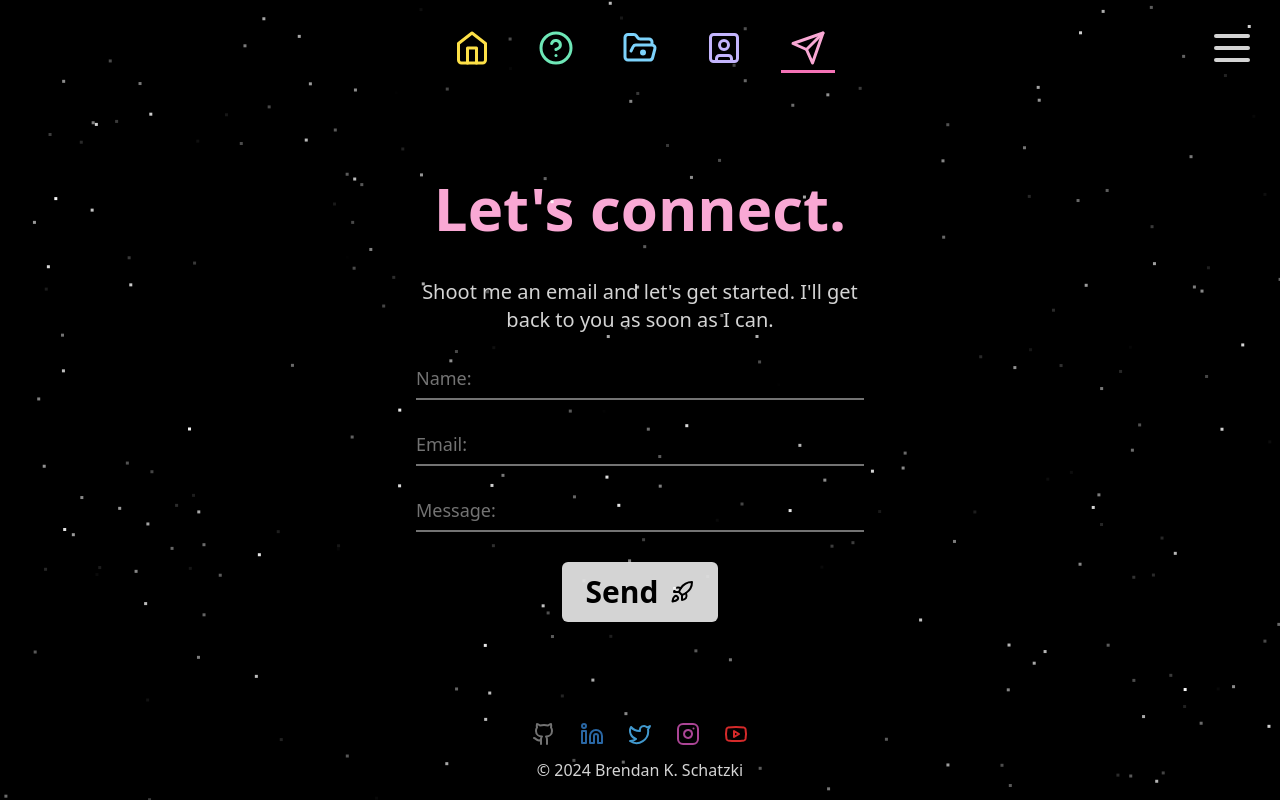
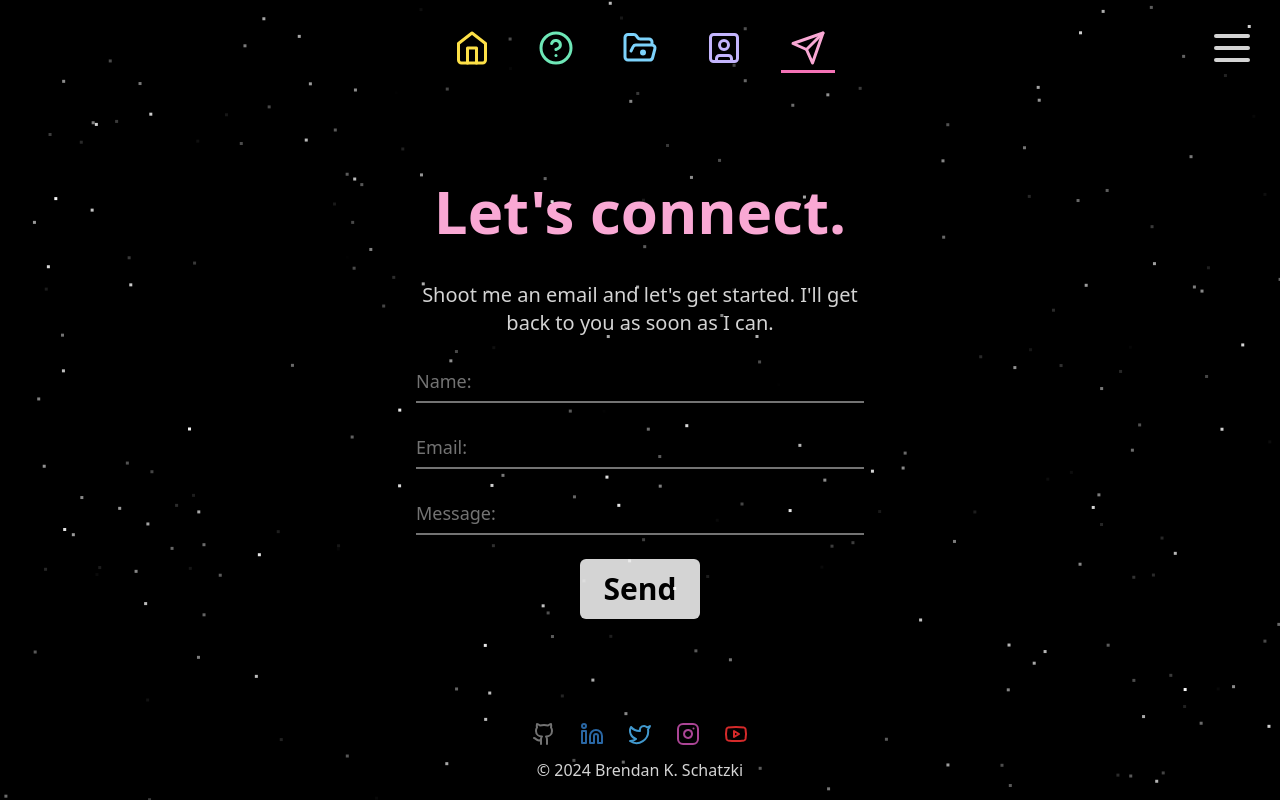
Before and after one commit to BKSchatzki/bkschatzki-dev, a Next.js app: page /contact in a window 1280 px wide. Built offline with nearby package versions, Linux system fonts and the light colour scheme.

Commit message:
Change flex gaps in form to margins and remove rocket logo

```diff
--- a/components/ContactForm.tsx
+++ b/components/ContactForm.tsx
@@ -1,14 +1,13 @@
 "use client";
 
 import TextareaAutosize from "react-textarea-autosize";
-import { Rocket } from "lucide-react";
 
 import { motion } from "framer-motion";
 
 const Form = () => {
   return (
     <motion.form
-      className="mt-6 flex w-full flex-col items-center justify-center gap-3 sm:gap-6"
+      className="mt-6 flex w-full flex-col items-center justify-center"
       initial={{ opacity: 0 }}
       animate={{ opacity: 1, transition: { delay: 0.1 + 0.15 } }}
       exit={{ opacity: 0 }}
@@ -34,7 +33,7 @@ const Form = () => {
       </motion.label>
 
       <motion.label
-        className="w-full"
+        className="mt-3 w-full sm:mt-6"
         initial={{ opacity: 0, y: -25, scale: 0.8 }}
         animate={{
           opacity: 1,
@@ -54,7 +53,7 @@ const Form = () => {
       </motion.label>
 
       <motion.label
-        className="w-full"
+        className="-mb-1.5 mt-3 w-full sm:mt-6"
         initial={{ opacity: 0, y: -25, scale: 0.8 }}
         animate={{
           opacity: 1,
@@ -76,7 +75,7 @@ const Form = () => {
 
       <motion.button
         type="submit"
-        className="flex items-center justify-center gap-3 rounded-md bg-neutral-300 px-4 py-2 text-xl font-bold text-black focus:outline-neutral-300 sm:px-6 sm:py-3 sm:text-3xl"
+        className="mt-3 rounded-md bg-neutral-300 px-4 py-2 text-xl font-bold text-black focus:outline-neutral-300 sm:mt-6 sm:px-6 sm:py-3 sm:text-3xl"
         initial={{ opacity: 0 }}
         animate={{
           opacity: 1,
@@ -85,7 +84,6 @@ const Form = () => {
         exit={{ opacity: 0 }}
       >
         Send
-        <Rocket />
       </motion.button>
     </motion.form>
   );
```
